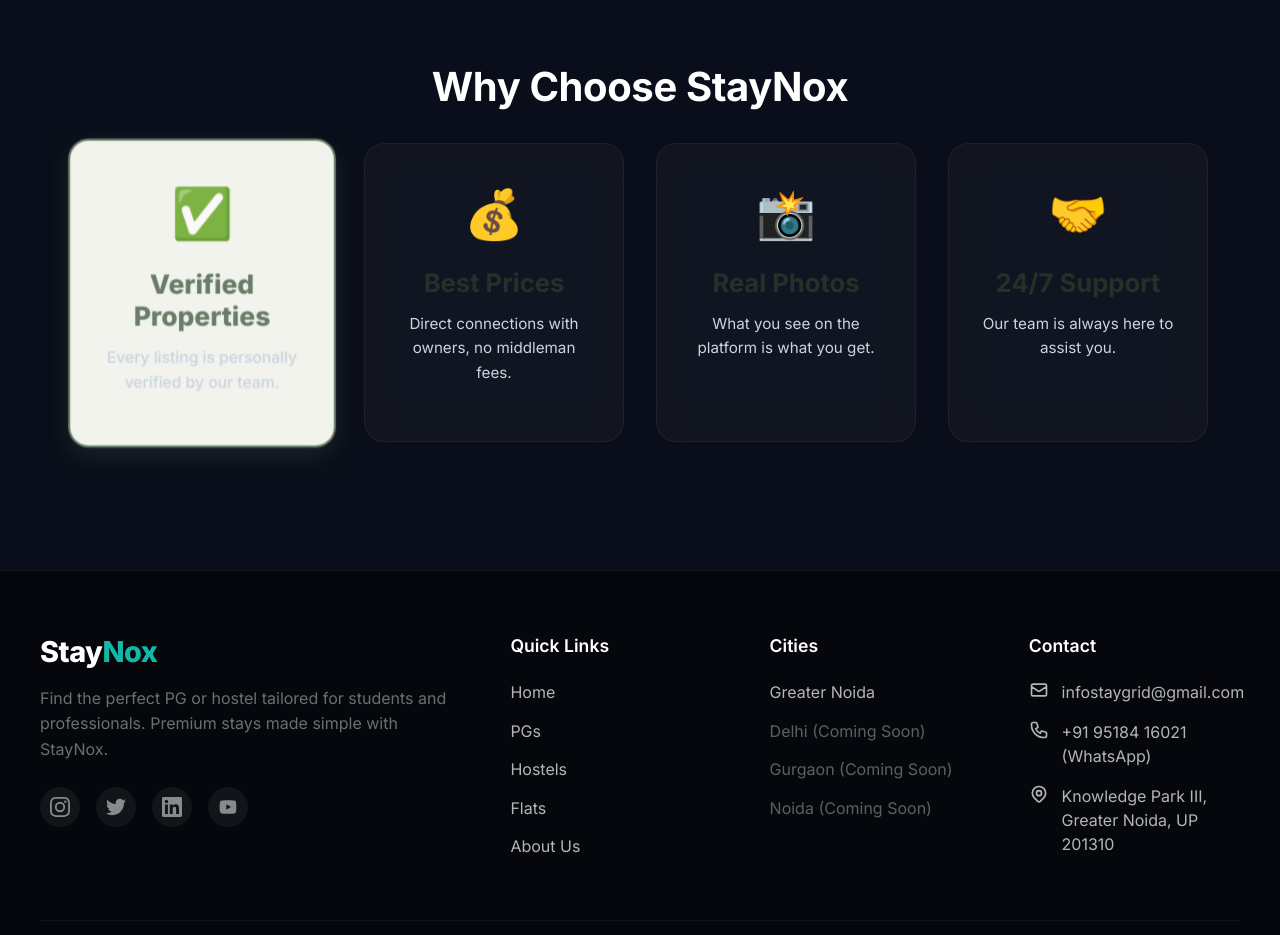
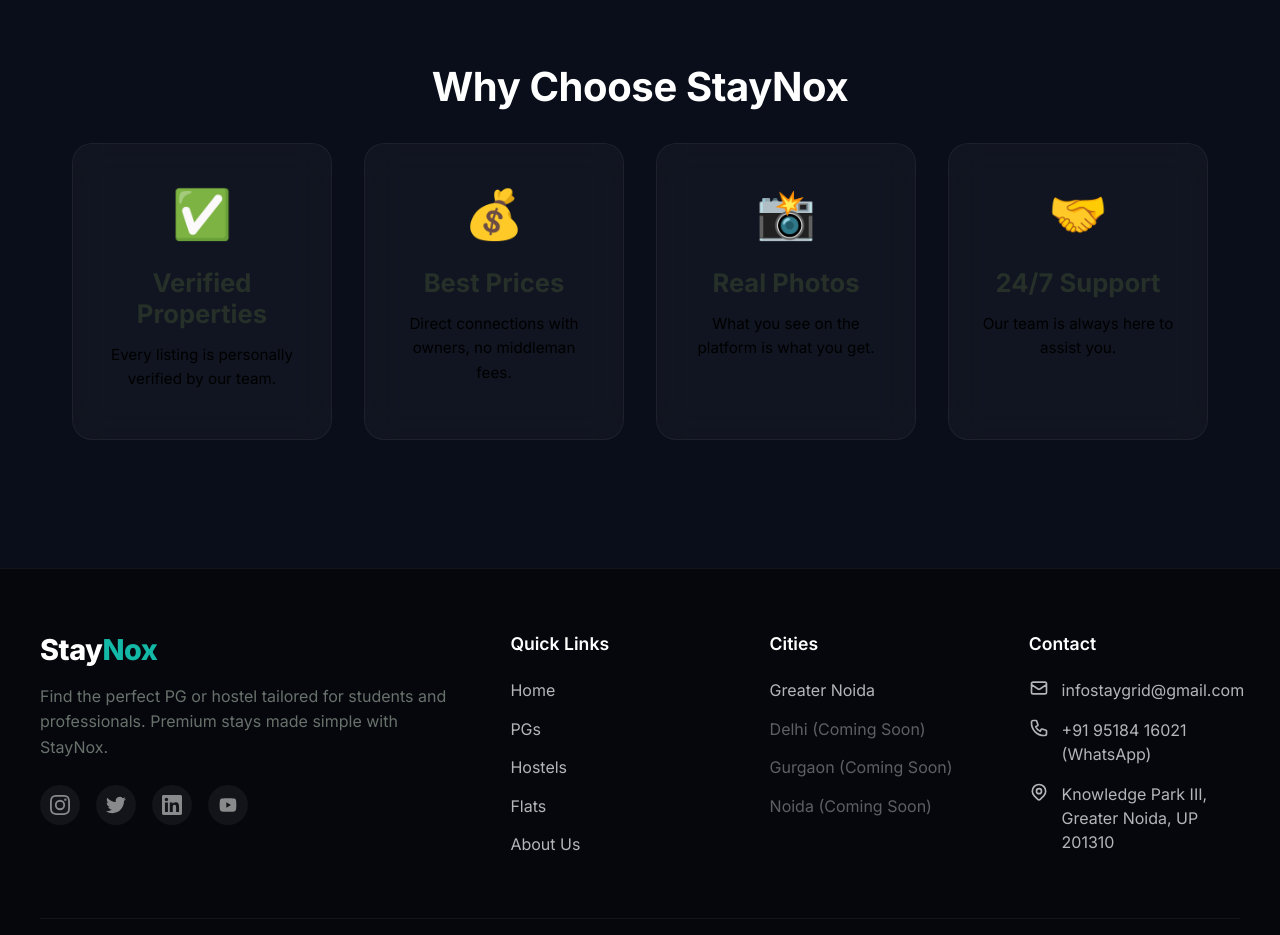
Before and after one commit to infostaygrid-hash/staynox, a Next.js app: page /about in a window 1280 px wide. Shown: the part 1260-2195 px from the top of the page. Built offline with nearby package versions, Linux system fonts and the light colour scheme; no server answers.

Commit message:
style: Make About cards uniform and description text black

```diff
--- a/app/about/page.js
+++ b/app/about/page.js
@@ -57,25 +57,25 @@ export default function AboutPage() {
       <section className={styles.section}>
         <h2 className={styles.sectionTitle}>Why Choose StayNox</h2>
         <div className={styles.whyChooseGrid}>
-          <div className={`${styles.glassCard} ${styles.featureCard}`} style={{ border: '2px solid var(--primary)', background: 'var(--surface-soft)', transform: 'scale(1.03)', boxShadow: '0 8px 24px rgba(104, 125, 104, 0.2)' }}>
+          <div className={`${styles.glassCard} ${styles.featureCard}`}>
             <div className={styles.icon}>✅</div>
-            <h4 style={{ color: 'var(--primary)', fontWeight: 800 }}>Verified Properties</h4>
-            <p style={{ marginTop: '0.5rem', fontSize: '0.95rem', fontWeight: 500 }}>Every listing is personally verified by our team.</p>
+            <h4>Verified Properties</h4>
+            <p style={{ marginTop: '0.5rem', fontSize: '0.95rem', color: '#000000' }}>Every listing is personally verified by our team.</p>
           </div>
           <div className={`${styles.glassCard} ${styles.featureCard}`}>
             <div className={styles.icon}>💰</div>
             <h4>Best Prices</h4>
-            <p style={{ marginTop: '0.5rem', fontSize: '0.95rem' }}>Direct connections with owners, no middleman fees.</p>
+            <p style={{ marginTop: '0.5rem', fontSize: '0.95rem', color: '#000000' }}>Direct connections with owners, no middleman fees.</p>
           </div>
           <div className={`${styles.glassCard} ${styles.featureCard}`}>
             <div className={styles.icon}>📸</div>
             <h4>Real Photos</h4>
-            <p style={{ marginTop: '0.5rem', fontSize: '0.95rem' }}>What you see on the platform is what you get.</p>
+            <p style={{ marginTop: '0.5rem', fontSize: '0.95rem', color: '#000000' }}>What you see on the platform is what you get.</p>
           </div>
           <div className={`${styles.glassCard} ${styles.featureCard}`}>
             <div className={styles.icon}>🤝</div>
             <h4>24/7 Support</h4>
-            <p style={{ marginTop: '0.5rem', fontSize: '0.95rem' }}>Our team is always here to assist you.</p>
+            <p style={{ marginTop: '0.5rem', fontSize: '0.95rem', color: '#000000' }}>Our team is always here to assist you.</p>
           </div>
         </div>
       </section>
```
